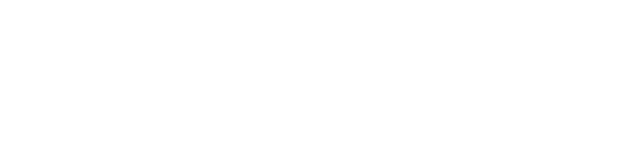
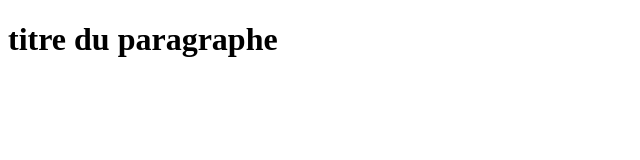
Before and after one commit to Arnaud75020/sharezza, a plain HTML site: page index.html in a window 1280 px wide. Shown: the whole page, without its empty margins (0-640 px from the left). Drawn offline with Linux system fonts and the light colour scheme.

Commit message:
H1 added in the body

```diff
--- a/index.html
+++ b/index.html
@@ -5,6 +5,6 @@
     <title>new title</title>
   </head>
   <body>
-
+    <h1>titre du paragraphe</h1>
   </body>
 </html>
```
